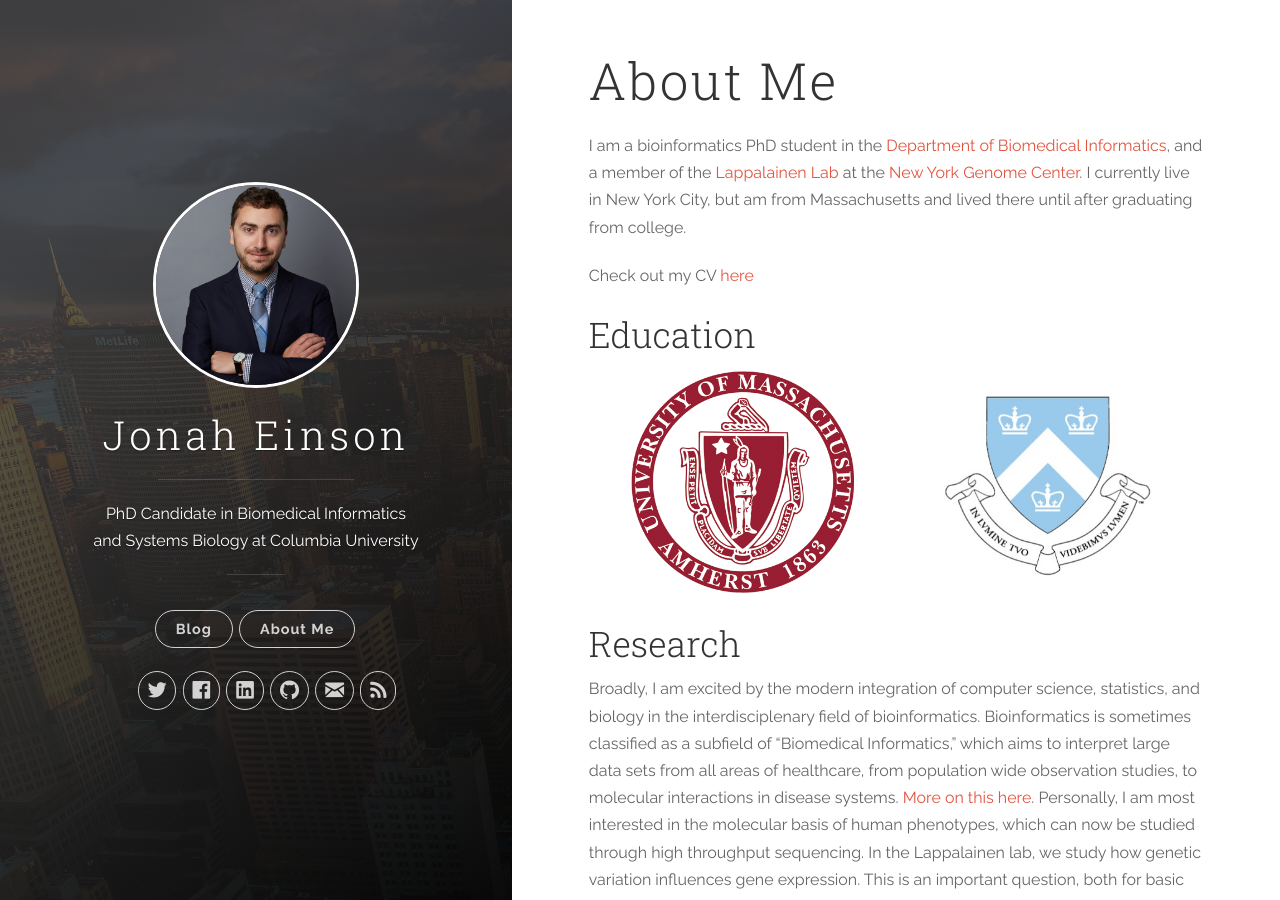
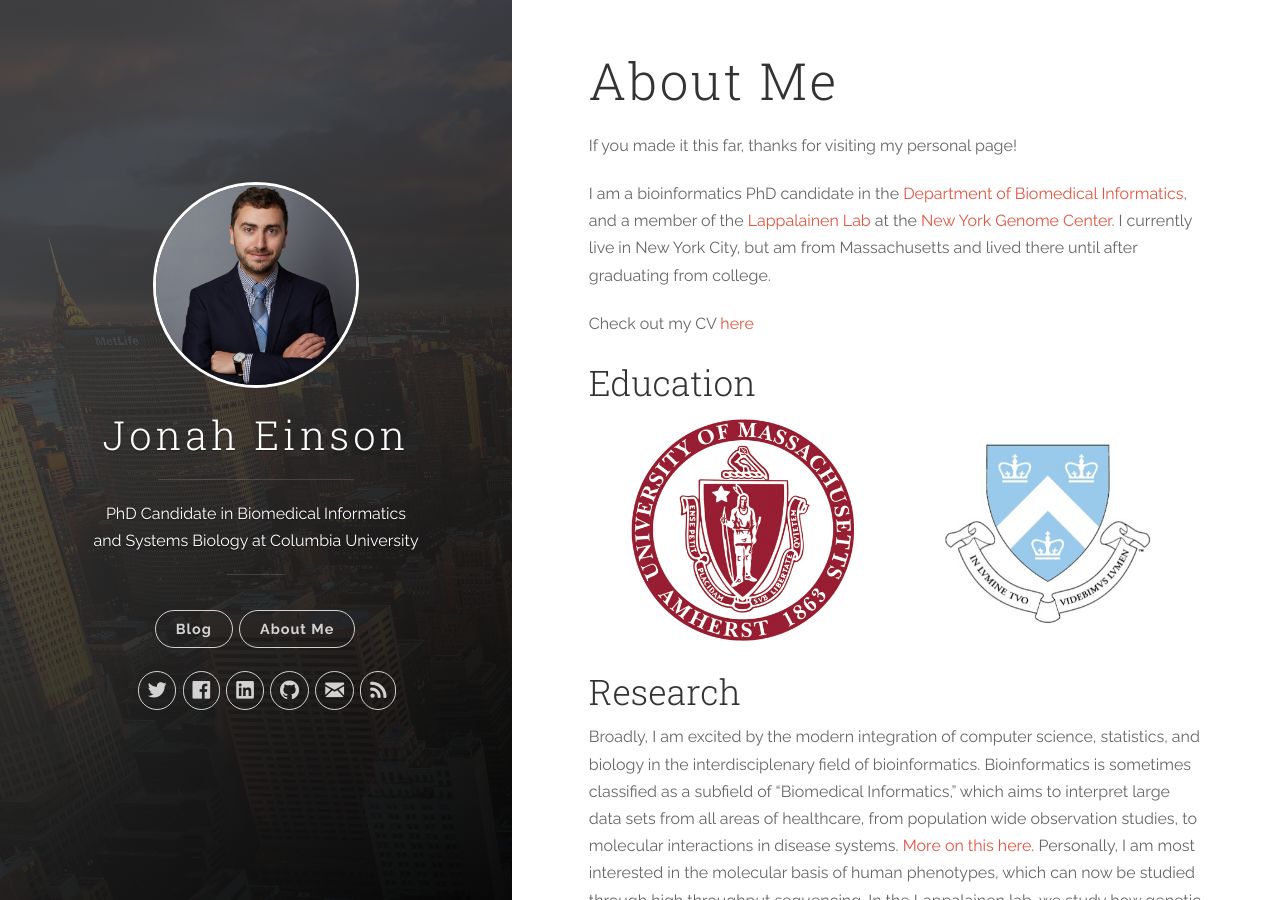
Before and after one commit to jeinson/jeinson.github.io, a Jekyll site: the page built from about.md, in a window 1280 px wide and 900 px high. Built offline with Jekyll 4.4.1, drawn with Linux system fonts in a browser that asks for light colours.

Commit message:
Updated About

```diff
--- a/about.md
+++ b/about.md
@@ -2,8 +2,10 @@
 title: "About Me"
 layout: page
 ---
-I am a bioinformatics PhD student in the [Department of Biomedical Informatics](http://www.dbmi.columbia.edu){:target="_blank1_"}, and a member of the [Lappalainen Lab](http://www.tllab.org){:target="_blank2_"} at the [New York Genome Center](http://www.nygenome.org){:target="_blank3_"}. I currently live in New York City, but am from Massachusetts and lived there until after graduating from college.
 
+If you made it this far, thanks for visiting my personal page!
+
+I am a bioinformatics PhD candidate in the [Department of Biomedical Informatics](http://www.dbmi.columbia.edu){:target="_blank1_"}, and a member of the [Lappalainen Lab](http://www.tllab.org){:target="_blank2_"} at the [New York Genome Center](http://www.nygenome.org){:target="_blank3_"}. I currently live in New York City, but am from Massachusetts and lived there until after graduating from college.
 
 Check out my CV [here]({{ site.baseurl }}/assets/CV-Einson-Spring-22.pdf)
 
```
